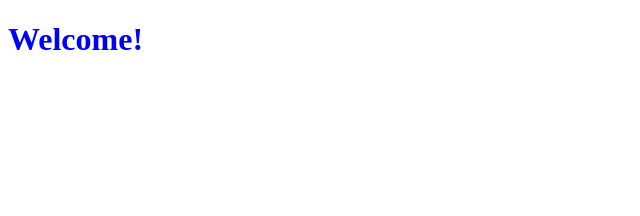
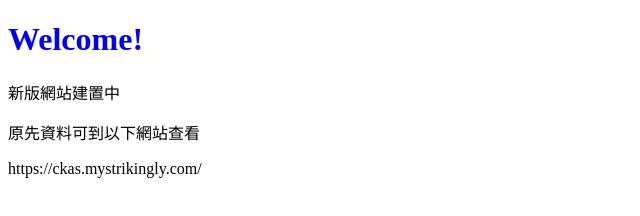
Before and after one commit to wangnac/htmlcssUpdate, a plain HTML site: page index.html in a window 1280 px wide. Shown: the whole page, without its empty margins (0-640 px from the left). Drawn offline with Linux system fonts and the light colour scheme.

Commit message:
增加說明

```diff
--- a/index.html
+++ b/index.html
@@ -9,6 +9,9 @@
 </head>
 <body>
     <h1>Welcome!</h1>
+    <p>新版網站建置中</p>
+    <p>原先資料可到以下網站查看</p>
+    <p ref="https://ckas.mystrikingly.com/">https://ckas.mystrikingly.com/</p>
 
 </body>
 </html>
```
